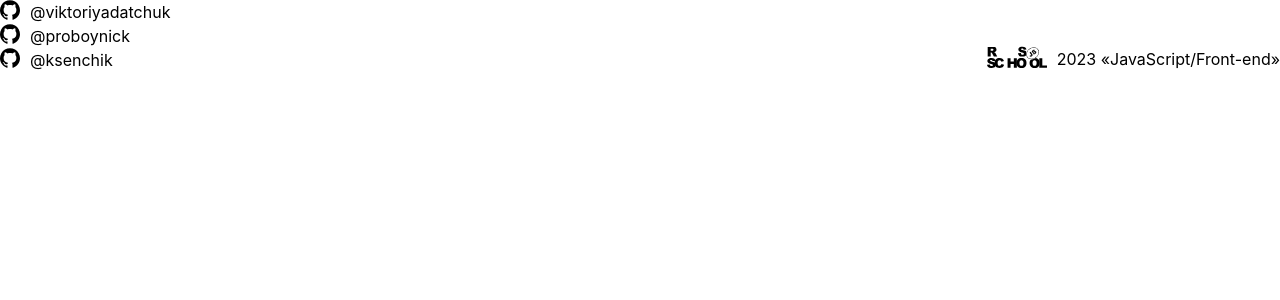
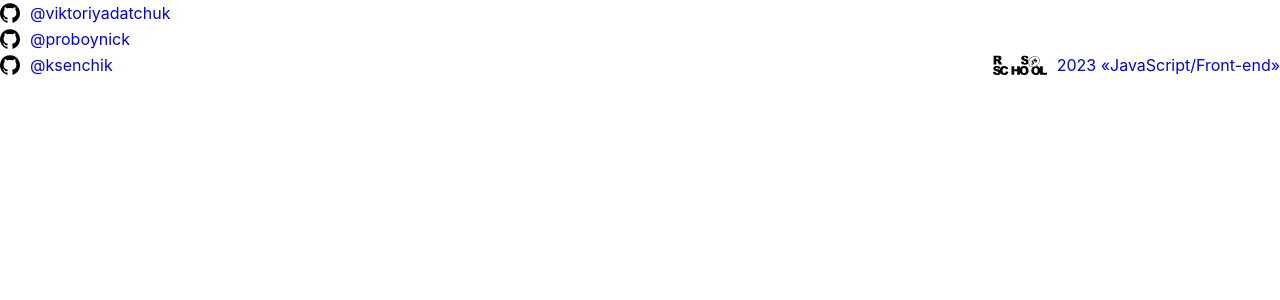
Before and after one commit to ViktoriyaDatchuk/rsclone, a React (Create React App) app: page / in a window 1280 px wide. Shown: the top 300 px of the page. Built offline with nearby package versions, Linux system fonts and the light colour scheme.

Commit message:
fix: footer

```diff
--- a/src/components/footer/footer.css
+++ b/src/components/footer/footer.css
@@ -11,7 +11,6 @@
 }
 
 .footer__social-img{
-   width: 20px;
    height: 20px;
 }
 
@@ -19,12 +18,12 @@
    margin: 0;
 }
 
-.footer__course{
-   display: flex;
-   align-items: center;
-   gap: 10px;
+.footer__social-text{
+   text-decoration: none;
+   padding: 3px 0;
+   transition: all 0.3s ease;
 }
 
-.footer__course-img{
-   width: 60px;
+.footer__social-text:hover{
+   color: #010cff;
 }
--- a/src/components/footer/footer.tsx
+++ b/src/components/footer/footer.tsx
@@ -3,35 +3,38 @@ import './footer.css'
 import GithubLogo from "../../assets/img/github-logo.svg"
 import RsLogo from "../../assets/img/rs_school_js.svg"
 
+interface User  { name: string; link: string, img: string };
+const users: User[] = [
+   {name: '@viktoriyadatchuk', link: 'https://github.com/viktoriyadatchuk', img: GithubLogo},
+   {name: '@proboynick', link: 'https://github.com/proboynick', img: GithubLogo},
+   {name: '@ksenchik', link: 'https://github.com/ksenchik', img: GithubLogo},
+   {name: '2023 «JavaScript/Front-end»', link: 'https://rs.school/js/', img: RsLogo}
+]
+
+interface FooterProps {
+   name: string,
+   link: string,
+   img: string
+}
+
+function FooterElement({name, link, img}: FooterProps): ReactElement {
+   return(
+      <div className='footer__social'>
+         <img className='footer__social-img' src={img} alt="" />
+         <a className='footer__social-text' href={link}>{name}</a>
+      </div>
+   )
+}
+
 export function Footer(): ReactElement {
    return (
      <div className="footer">
-      <div className=''>
-         <div className='footer__social'>
-            <a href='https://github.com/viktoriyadatchuk' target="_blank" rel="noreferrer">
-               <img className='footer__social-img' src={GithubLogo} alt="Github" />
-            </a>
-            <p className='footer__social-name'>@viktoriyadatchuk</p>
+       <div>
+          <FooterElement img={users[0].img} link={users[0].link} name={users[0].name}/>
+          <FooterElement img={users[1].img} link={users[1].link} name={users[1].name}/>
+          <FooterElement img={users[2].img} link={users[2].link} name={users[2].name}/>
        </div>
-         <div className='footer__social'>
-            <a href='https://github.com/proboynick' target="_blank" rel="noreferrer">
-               <img className='footer__social-img' src={GithubLogo} alt="Github" />
-            </a>
-            <p className='footer__social-name'>@proboynick</p>
-         </div>
-         <div className='footer__social'>
-            <a href='https://github.com/ksenchik' target="_blank" rel="noreferrer">
-               <img className='footer__social-img' src={GithubLogo} alt="Github" />
-            </a>
-            <p className='footer__social-name'>@ksenchik</p>
-         </div>
-      </div>
-      <div className='footer__course'>
-         <a href="https://rs.school/js/" target="_blank" rel="noreferrer">
-            <img className='footer__course-img' src={RsLogo} alt="RS-school" />
-         </a>
-         <p className='footer__social-name'>2023 «JavaScript/Front-end»</p>
-      </div>
+       <FooterElement img={users[3].img} link={users[3].link} name={users[3].name}/>
      </div>
    )
  }
```
Lines whose indentation alone changed are shown as unchanged.
